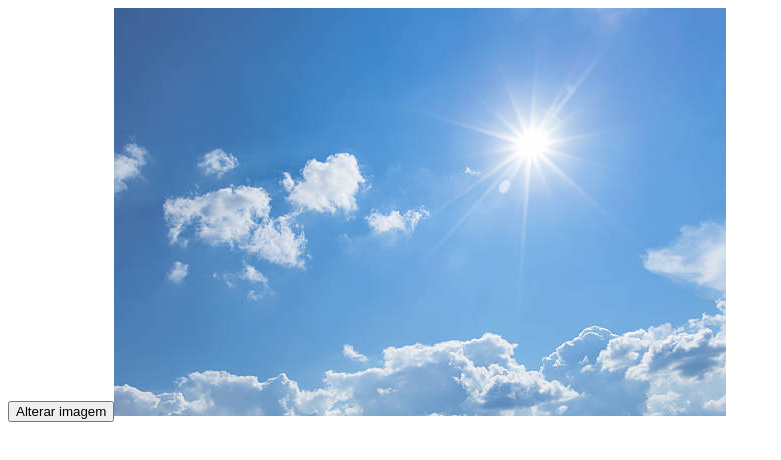
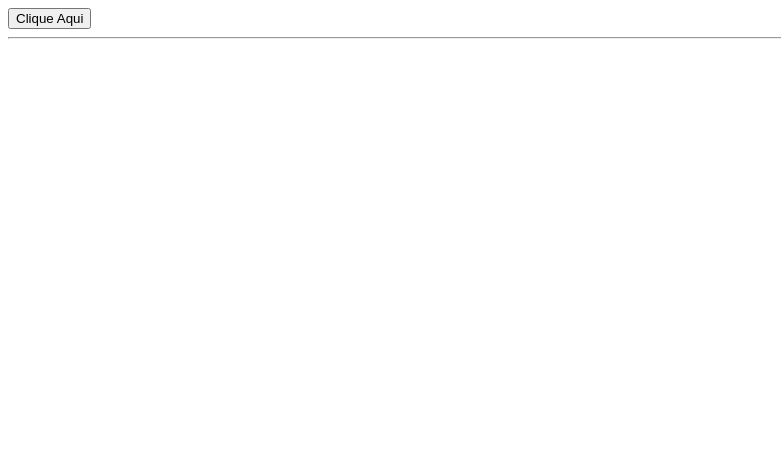
Before and after one commit to fhssouza/angular-basico, an Angular app: page / in a window 1280 px wide. Shown: the top 460 px of the page, without its empty margins (0-781 px from the left). Built offline with nearby package versions, Linux system fonts and the light colour scheme.

Commit message:
Diretiva *ngIf

```diff
--- a/src/app/app.component.html
+++ b/src/app/app.component.html
@@ -1 +1 @@
-<app-componente03></app-componente03>
+<app-componente04></app-componente04>
--- a/src/app/app.component.ts
+++ b/src/app/app.component.ts
@@ -4,11 +4,12 @@ import { RouterOutlet } from '@angular/router';
 import {Componente01Component} from "./componente01/componente01.component";
 import {Componente02Component} from "./componente02/componente02.component";
 import {Componente03Component} from "./componente03/componente03.component";
+import {Componente04Component} from "./componente04/componente04.component";
 
 @Component({
   selector: 'app-root',
   standalone: true,
-  imports: [CommonModule, RouterOutlet, Componente01Component, Componente02Component, Componente03Component],
+  imports: [CommonModule, RouterOutlet, Componente01Component, Componente02Component, Componente03Component, Componente04Component],
   templateUrl: './app.component.html',
   styleUrl: './app.component.css'
 })
--- /dev/null
+++ b/src/app/componente04/componente04.component.css
@@ -0,0 +1,5 @@
+.quadrado{
+  width: 300px;
+  height: 300px;
+  background-color: aquamarine;
+}
--- /dev/null
+++ b/src/app/componente04/componente04.component.html
@@ -0,0 +1,4 @@
+
+<button (click)="acao()">Clique Aqui</button>
+<hr>
+<div class="quadrado" *ngIf="exibir"></div>
--- /dev/null
+++ b/src/app/componente04/componente04.component.ts
@@ -0,0 +1,24 @@
+import { Component } from '@angular/core';
+import {CommonModule} from "@angular/common";
+
+@Component({
+  selector: 'app-componente04',
+  standalone: true,
+  imports: [CommonModule],
+  templateUrl: './componente04.component.html',
+  styleUrl: './componente04.component.css'
+})
+export class Componente04Component {
+
+  //Variável para exibir ou ocultar o quadro
+  exibir: boolean = false;
+
+  //Função para exibir ou ocultar o quadro
+  acao(){
+    if(this.exibir === true){
+      this.exibir = false;
+    }else{
+      this.exibir = true;
+    }
+  }
+}
```
Also changed, not shown: 1 other file (tests, documents, lock files or other folders).
